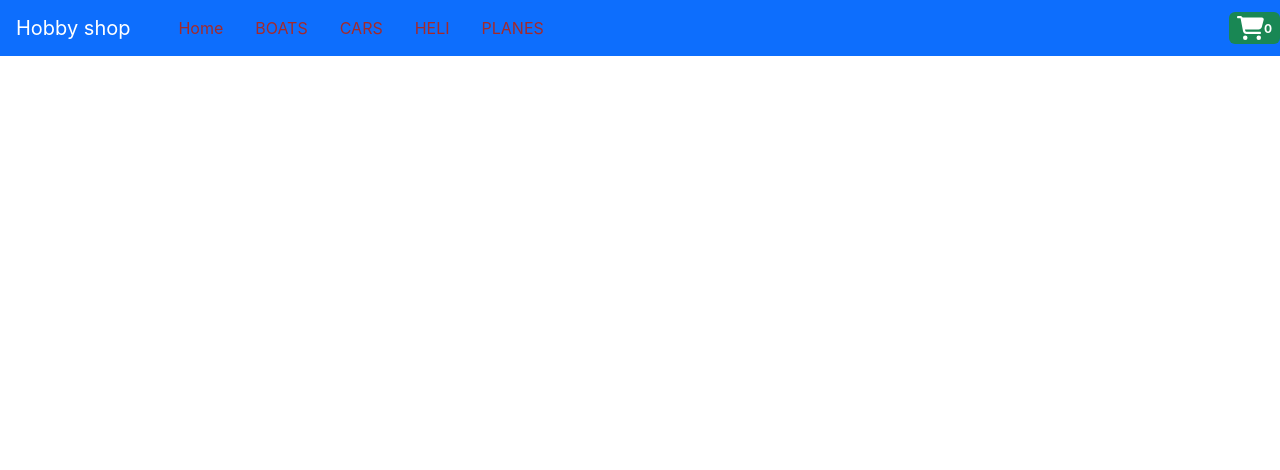
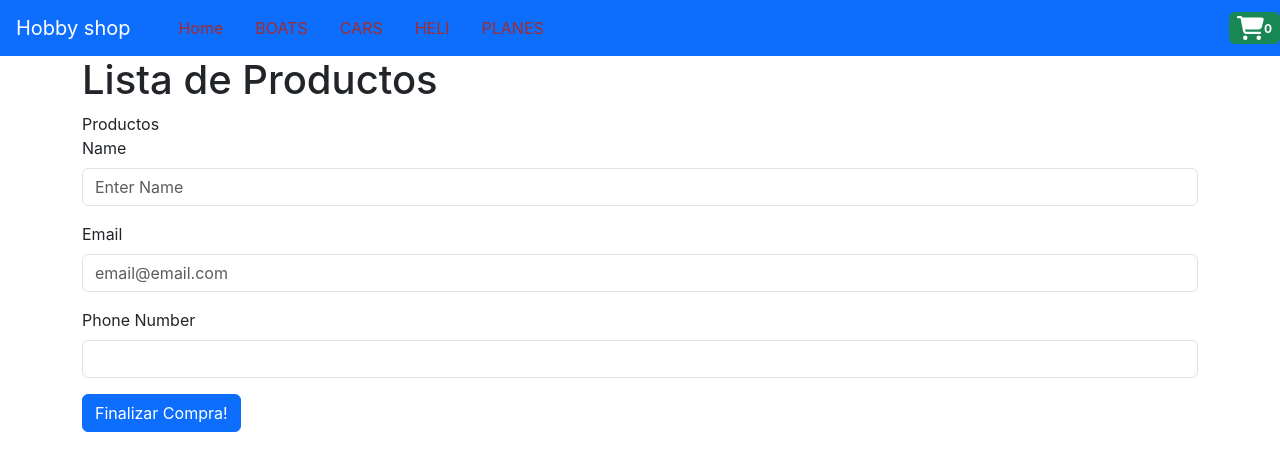
Before and after one commit to Mabuin10/ReactJS, a React (Create React App) app: page /cart in a window 1280 px wide. Shown: the top 470 px of the page. Built offline with nearby package versions, Linux system fonts and the light colour scheme; no server answers; the database is empty.

Commit message:
add CartContext to the app

```diff
--- a/package.json
+++ b/package.json
@@ -11,6 +11,7 @@
     "@testing-library/react": "^13.4.0",
     "@testing-library/user-event": "^13.5.0",
     "bootstrap": "^5.3.0-alpha3",
+    "firebase": "^9.22.1",
     "react": "^18.2.0",
     "react-bootstrap": "^2.7.4",
     "react-dom": "^18.2.0",
--- a/src/App.jsx
+++ b/src/App.jsx
@@ -1,19 +1,39 @@
 import './App.css';
 import 'bootstrap/dist/css/bootstrap.min.css';
-import {ItemDetailContainer} from './componentes/ItemDetailContainer/ItemDetailContainer'
-import {ItemListConteiner} from './container/ItemListContainer';
-import {NavBar} from './componentes/NavBar/Navbar';
-import {BrowserRouter, Routes, Route, NavLink} from "react-router-dom"
+import {getFirestore, doc, getDoc} from "firebase/firestore"
+import { ItemDetailContainer } from './componentes/ItemDetailContainer/ItemDetailContainer'
+import { ItemListConteiner } from './container/ItemListContainer';
+import { NavBar } from './componentes/NavBar/Navbar';
+import { Cart } from './componentes/Cart/Cart';
+import { BrowserRouter, Routes, Route,} from "react-router-dom";
+import { useEffect } from 'react';
+import { CartProvider } from './Context/CartContext';
+
 function App() {
+  useEffect(() => {
+  const db = getFirestore()
+  const refDoc = doc(db, "items", "b5QMrfbrO4NMJFuzOUeV")
+
+  getDoc(refDoc).then(firtsTry => {
+    console.log({id:firtsTry.id, data:firtsTry.data()})
+  })
+},[])
+
+
+
   const onAdd = stock => console.log("El stock Actual es " + stock)
+
   return (
       <BrowserRouter>
-        <NavBar />
+        <CartProvider>
+          <NavBar />
           <Routes>
-            <Route path='/' element={<ItemListConteiner contenido = "Compra y venta de Hobby's" />}/>
-            <Route path='/category/:id' element={<ItemListConteiner contenido = "Compra y venta de Hobby's" />}/>
-            <Route path='/item/:id' element={<ItemDetailContainer onAdd = {onAdd}/>}/>
+            <Route path='/' element={<ItemListConteiner contenido="Compra y venta de Hobby's" />} />
+            <Route path='/category/:id' element={<ItemListConteiner contenido="Compra y venta de Hobby's" />} />
+            <Route path='/item/:id' element={<ItemDetailContainer onAdd={onAdd} />} />
+            <Route path='/cart' element={<Cart />} />
           </Routes>
+        </CartProvider>
       </BrowserRouter>
   );
 }
--- /dev/null
+++ b/src/Context/CartContext.jsx
@@ -0,0 +1,38 @@
+import { createContext, useState } from "react";
+
+export const CartContext = createContext({
+    cart:[]
+})
+
+export const CartProvider = ({children}) => {
+    const [cart, setCart] = useState([])
+
+    console.log(cart)
+
+    const addItem = (item, quantity) => {
+        if (!isInCart(item.id)) {
+            setCart(prev => [...prev, {...item,quantity}])
+        } else {
+            console.error ('El producto ya fue agregado')
+        }
+    }
+
+    const removeItem = (itemId) => {
+        const cartUpdated = cart.filter(prod => prod.id !== itemId)
+        setCart(cartUpdated)
+    }
+
+    const clearCart = () => {
+        setCart([])
+    }
+
+    const isInCart = (itemId)  => {
+        return cart.some(prod => prod.id === itemId)
+    }
+
+    return (
+        <CartContext.Provider value={{cart, addItem, removeItem, clearCart}}>
+            {children}
+        </CartContext.Provider>
+    )
+}
--- /dev/null
+++ b/src/componentes/Cart/Cart.jsx
@@ -0,0 +1,39 @@
+import { useState } from "react";
+import Container from "react-bootstrap/esm/Container"
+import Button from 'react-bootstrap/Button';
+import Form from 'react-bootstrap/Form';
+
+export const Cart = () => {
+    const [formValues, setFormValues]=useState({
+        name:"",
+        number:"",
+        email:""
+    })
+    const handleChange = ev => {
+        setFormValues (prev => ({...prev, [ev.target.name]: ev.target.value,})
+    )}
+    return (
+    <Container>
+        <h1>Lista de Productos</h1>
+        <div>Productos</div>
+    <Form>
+      <Form.Group className="mb-3" controlId="formBasicEmail">
+        <Form.Label>Name</Form.Label>
+        <Form.Control onChange={handleChange} value={formValues.name} name="name" type="text" placeholder="Enter Name" />
+      </Form.Group>
+
+      <Form.Group className="mb-3" controlId="formBasicPassword">
+        <Form.Label>Email</Form.Label>
+        <Form.Control onChange={handleChange} value={formValues.email} name="email" type="email" placeholder="email@email.com" />
+      </Form.Group>
+
+      <Form.Group className="mb-3" controlId="formBasicPassword">
+        <Form.Label>Phone Number</Form.Label>
+        <Form.Control onChange={handleChange} value={formValues.number} name="number" type="text" />
+      </Form.Group>
+      <Button variant="primary" type="submit">
+        Finalizar Compra!
+      </Button>
+    </Form>
+    </Container>
+)}
--- a/src/componentes/ItemCounter/ItemCounter.jsx
+++ b/src/componentes/ItemCounter/ItemCounter.jsx
@@ -1,10 +1,7 @@
-import { useState, useEffect } from "react"
+import { useState} from "react"
+
 export const ItemCounter = ({ stock, onAdd }) => {
     const [counter, setCounter] = useState(0)
-
-    useEffect(() => {
-        if (counter > 0) onAdd(stock - counter)
-    }, [counter])
 
     const handlerIncreaseCount = () => {
         if (stock > counter) setCounter(counter + 1)
@@ -16,10 +13,15 @@ export const ItemCounter = ({ stock, onAdd }) => {
 
     return (
         <div>
-            <span onClick={handlerIncreaseCount}>+</span>
-            {counter}
-            <span onClick={handlerDecreaseCount}>-</span>
-            Stock Disponible a la fecha: {stock}
+            <div>
+                <button onClick={handlerIncreaseCount}>+</button>
+                <h3>{counter}</h3>
+                <button onClick={handlerDecreaseCount}>-</button>
+            </div>
+            <div>
+                <span>Stock Disponible: {stock}</span>
+                <button onClick={()=> onAdd(counter)} disabled={!stock}>Agregar al Carrito</button>
+            </div>
         </div>
     )
 }
--- a/src/componentes/ItemDetail/ItemDetail.jsx
+++ b/src/componentes/ItemDetail/ItemDetail.jsx
@@ -1,10 +1,43 @@
+import { useContext, useState } from "react";
+import { CartContext } from "../../Context/CartContext";
 import { ItemCounter } from "../ItemCounter/ItemCounter";
+import { Link } from "react-router-dom";
 
-export const ItemDetail =  ({products, onAdd}) => (
+
+
+export const ItemDetail = ({ products }) => {
+    const  [quantityAdded, setQuantityAdded] = useState(0)
+
+    const {addItem} = useContext(CartContext)
+
+    const handleOnAdd = (counter) => {
+        setQuantityAdded (counter)
+
+        const item = {products}
+
+        addItem(item, counter)
+    }
+    return(
     <div>
-        <h1>{products.name}</h1>
-        <img src={products.img} alt={products.stock}/>
-        <p>$ {products.price}</p>
-        <ItemCounter stock = {products.stock} onAdd = {onAdd}/>
+        <header>
+            <h1>{products.name}</h1>
+        </header>
+        <picture>
+            <img src={products.img} alt={products.descripcion} />
+        </picture>
+        <div>
+            <p>Category: {products.category}</p>
+            <p>Description: {products.descripcion}</p>
+            <p>Precio: ${products.price}</p>
+        </div>
+        <footer>
+            {
+            quantityAdded > 0? (
+                <Link to="/cart">Terminar Compra</Link>
+            ):(
+            <ItemCounter stock={products.stock} onAdd={handleOnAdd}/>
+            )}
+
+        </footer>
     </div>
-)
+)}
--- a/src/index.js
+++ b/src/index.js
@@ -1,9 +1,23 @@
 import React from 'react';
 import ReactDOM from 'react-dom/client';
+import { initializeApp } from "firebase/app";
 import 'bootstrap/dist/css/bootstrap.min.css';
 import './index.css';
 import App from './App';
 import reportWebVitals from './reportWebVitals';
+
+
+const firebaseConfig = {
+  apiKey: "AIzaSyDl5-eIgNo4d8b80qVsNxyzP9j7Bj0s2tQ",
+  authDomain: "first-try-1fd2d.firebaseapp.com",
+  projectId: "first-try-1fd2d",
+  storageBucket: "first-try-1fd2d.appspot.com",
+  messagingSenderId: "273489453382",
+  appId: "1:273489453382:web:c774cfe627c77ca946c547"
+};
+
+// Initialize Firebase
+initializeApp(firebaseConfig);
 
 const root = ReactDOM.createRoot(document.getElementById('root'));
 root.render(
@@ -12,7 +26,4 @@ root.render(
   </React.StrictMode>
 );
 
-// If you want to start measuring performance in your app, pass a function
-// to log results (for example: reportWebVitals(console.log))
-// or send to an analytics endpoint. Learn more: https://bit.ly/CRA-vitals
 reportWebVitals();
```
Also changed, not shown: src/componentes/cards/cards.jsx (deleted), 1 other file (tests, documents, lock files or other folders).
